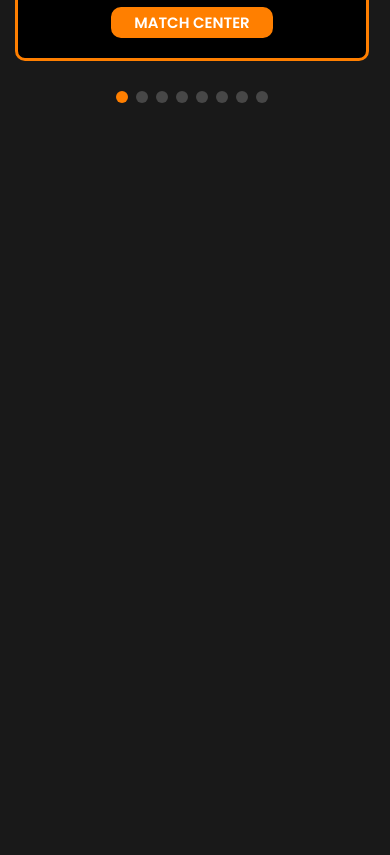
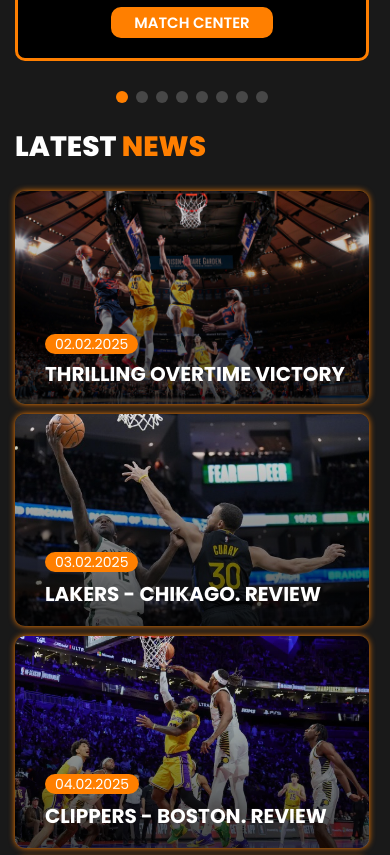
Before and after one commit to RusLan2186/basketball-score.ca, a website: page dev/index.html in a window 390 px wide. Shown: the part 768-1623 px from the top of the page. Before the commit the page ends 901 px from the top, so only its background shows below. Drawn offline with nearby package versions, Linux system fonts and the light colour scheme.

Commit message:
adaptive: news section

```diff
--- /dev/null
+++ b/dev/css/news.css
@@ -0,0 +1,125 @@
+.news__content {
+  display: grid;
+  grid-template-columns: 70% 1fr;
+  gap: 10px;
+}
+
+.news__item {
+  position: relative;
+  color: rgb(255, 255, 255);
+  box-shadow: 0px 0px 6px rgb(255, 127, 0);
+  border-radius: 10px;
+  display: block;
+}
+
+.news__big_img-block {
+  height: 100%;
+  border-radius: 10px;
+}
+
+.news__big_img {
+  border-radius: 10px;
+}
+
+.news-text__block {
+  display: flex;
+  flex-direction: column;
+  align-items: flex-start;
+  row-gap: 10px;
+  position: absolute;
+  bottom: 20px;
+  left: 30px;
+  z-index: 10;
+  pointer-events: none;
+  right: 20px;
+}
+
+.news-text__block .news__label {
+  font-size: 16px;
+}
+
+.news__title {
+  font-size: 30px;
+  font-weight: 700;
+  text-transform: uppercase;
+}
+
+.news__items_block {
+  display: flex;
+  flex-direction: column;
+  row-gap: 10px;
+}
+
+.news__img_block {
+  padding-bottom: 60%;
+}
+
+.news__item_title {
+  font-size: 22px;
+  font-weight: 700;
+  text-transform: uppercase;
+  line-height: 1.2;
+}
+
+@media (max-width: 1199.98px) {
+  .news__items_block .news__label {
+    font-size: 14px;
+  }
+  .news__item_title {
+    font-size: 18px;
+  }
+}
+
+@media (max-width: 991.98px) {
+  .news__content {
+    display: flex;
+    flex-direction: column;
+    row-gap: 10px;
+  }
+
+  .news__big_img-block {
+    padding-bottom: 60%;
+  }
+
+  .news__items_block {
+    width: 100%;
+    flex-direction: row;
+    column-gap: 10px;
+  }
+
+  .news__items_block .news__item {
+    flex-basis: 100%;
+  }
+
+  .news__img_block {
+    padding-bottom: 75%;
+  }
+}
+
+@media (max-width: 767.98px) {
+  .news__title,
+  .news__item_title {
+    font-size: 24px;
+  }
+
+  .news__items_block {
+    flex-wrap: wrap;
+  }
+
+  .news__img_block {
+    padding-bottom: 60%;
+  }
+}
+
+@media (max-width: 549.98px) {
+  .news-text__block .description {
+    display: none;
+  }
+  .news-text__block .news__label {
+    font-size: 14px;
+  }
+  .news__title,
+  .news__item_title {
+    font-size: 20px;
+  }
+}
--- a/dev/css/styles.css
+++ b/dev/css/styles.css
@@ -2,6 +2,7 @@
 @import 'header.css';
 @import 'hero.css';
 @import 'matches.css';
+@import 'news.css';
 @import 'swiper.css';
 
 @import url('https://fonts.googleapis.com/css2?family=Poppins:wght@400;500;600;700;800&display=swap');
@@ -57,6 +58,10 @@ body {
   padding-right: 15px;
 }
 
+.section {
+  margin-bottom: 50px;
+}
+
 .link-reset {
   cursor: pointer;
   text-decoration: none;
@@ -69,6 +74,7 @@ body {
   color: rgb(255, 255, 255);
   text-transform: uppercase;
 }
+
 .description {
   color: rgb(178, 178, 178);
   font-size: 16px;
@@ -126,34 +132,16 @@ body {
   font-size: 18px;
   text-transform: uppercase;
 }
-.news__section {
-  margin-bottom: 50px;
-}
+
 .title__block {
   margin-bottom: 30px;
 }
-.news__content {
-  column-gap: 10px;
-  margin-bottom: 20px;
-}
+
 .grid-col-70-1fr {
   display: grid;
   grid-template-columns: 70% 1fr;
 }
-.news__item {
-  position: relative;
-  color: rgb(255, 255, 255);
-  box-shadow: 0px 0px 6px rgb(255, 127, 0);
-  border-radius: 10px;
-  display: block;
-}
-.news__big_img-block {
-  padding-bottom: 77%;
-  border-radius: 10px;
-}
-.news__big_img {
-  border-radius: 10px;
-}
+
 .ibg {
   height: 100%;
   width: 100%;
@@ -167,14 +155,7 @@ body {
   width: 100%;
   position: relative;
 }
-.news-_text_block {
-  position: absolute;
-  bottom: 30px;
-  left: 40px;
-  z-index: 10;
-  pointer-events: none;
-  right: 30px;
-}
+
 .hover-text-orange {
   transition: 0.3s all ease;
 }
@@ -182,11 +163,7 @@ body {
   color: rgb(255, 127, 0);
   transition: 0.3s all ease;
 }
-.news__title {
-  font-size: 30px;
-  font-weight: 700;
-  text-transform: uppercase;
-}
+
 .fs-16 {
   font-size: 16px;
 }
@@ -205,14 +182,7 @@ body {
   transition: 0.3s all ease;
   opacity: 1;
 }
-.news__items_block {
-  display: flex;
-  flex-direction: column;
-  row-gap: 10px;
-}
-.news__img_block {
-  padding-bottom: 60%;
-}
+
 .fs-22 {
   font-size: 22px;
 }
@@ -1197,6 +1167,14 @@ body {
   body.lock {
     overflow: hidden;
   }
+
+  .section {
+    margin-bottom: 30px;
+  }
+
+  .title{
+    font-size: 30px;
+  }
 }
 
 @media (max-width: 499.98px) {
@@ -1204,4 +1182,8 @@ body {
   .link__btn {
     width: 100%;
   }
+
+  .title {
+    font-size: 28px;
+  }
 }
--- a/dev/index.html
+++ b/dev/index.html
@@ -346,25 +346,25 @@
             </div>
           </div>
         </section>
-        <!-- <section class="news__section">
+        <section class="news__section section">
           <div class="container">
             <div class="title__block">
               <h2 class="title">
                 latest <span class="text-orange">news</span>
               </h2>
             </div>
-            <div class="news__content grid-col-70-1fr">
-              <a href="#" class="link-reset news__item hover-text-orange">
+            <div class="news__content">
+              <a href="#" class="news__item hover-text-orange">
                 <div class="news__big_img-block image-block">
                   <img
                     class="news__big_img ibg"
                     src="/images/50a6400a343817a4328bdde5908deab2.jpg"
                   />
                 </div>
-                <div class="news-_text_block">
-                  <h4 class="label fs-16">02.02.2025</h4>
+                <div class="news-text__block">
+                  <h4 class="label news__label">02.02.2025</h4>
                   <h3 class="news__title">Thrilling Overtime Victory</h3>
-                  <p class="description reset">
+                  <p class="description">
                     A hard-fought battle extends beyond regulation, ending in a
                     dramatic final-minute win.
                   </p>
@@ -372,40 +372,46 @@
                 <div class="overlay ibg"></div>
               </a>
               <div class="news__items_block">
-                <a href="#" class="link-reset news__item hover-text-orange">
+                <a href="#" class="news__item hover-text-orange">
                   <div class="image-block news__img_block">
                     <img
                       class="news__big_img ibg"
                       src="/images/2f07863322ff94159236cef2e8c7e2bc.jfif"
                     />
                   </div>
-                  <div class="news-_text_block">
-                    <h4 class="label fs-16">03.02.2025</h4>
-                    <h3 class="news__title fs-22">lakers - chikago. review</h3>
+                  <div class="news-text__block">
+                    <h4 class="label news__label">03.02.2025</h4>
+                    <h3 class="news__item_title">
+                      lakers - chikago. review
+                    </h3>
                   </div>
-                  <div class="overlay ibg"></div> </a
-                ><a href="#" class="link-reset news__item hover-text-orange">
+                  <div class="overlay ibg"></div>
+                </a>
+                <a href="#" class="news__item hover-text-orange">
                   <div class="image-block news__img_block">
                     <img
                       class="news__big_img ibg"
                       src="/images/79ba54b19f3faef57d735d0f3497aee5.webp"
                     />
                   </div>
-                  <div class="news-_text_block">
-                    <h4 class="label fs-16">04.02.2025</h4>
-                    <h3 class="news__title fs-22">clippers - boston. review</h3>
+                  <div class="news-text__block">
+                    <h4 class="label news__label">04.02.2025</h4>
+                    <h3 class="news__item_title">
+                      clippers - boston. review
+                    </h3>
                   </div>
-                  <div class="overlay ibg"></div> </a
-                ><a href="#" class="link-reset news__item hover-text-orange">
+                  <div class="overlay ibg"></div>
+                </a>
+                <a href="#" class="news__item hover-text-orange">
                   <div class="image-block news__img_block">
                     <img
                       class="news__big_img ibg"
                       src="/images/9c451593c77016142eafee2c656afd52.webp"
                     />
                   </div>
-                  <div class="news-_text_block">
-                    <h4 class="label fs-16">05.02.2025</h4>
-                    <h3 class="news__title fs-22">
+                  <div class="news-text__block">
+                    <h4 class="label news__label">05.02.2025</h4>
+                    <h3 class="news__item_title">
                       Defensive Masterclass Secures Win
                     </h3>
                   </div>
@@ -414,7 +420,7 @@
               </div>
             </div>
           </div>
-        </section> -->
+        </section>
         <!-- <section class="point-table__section">
           <div class="container">
             <div class="title__block">
```
